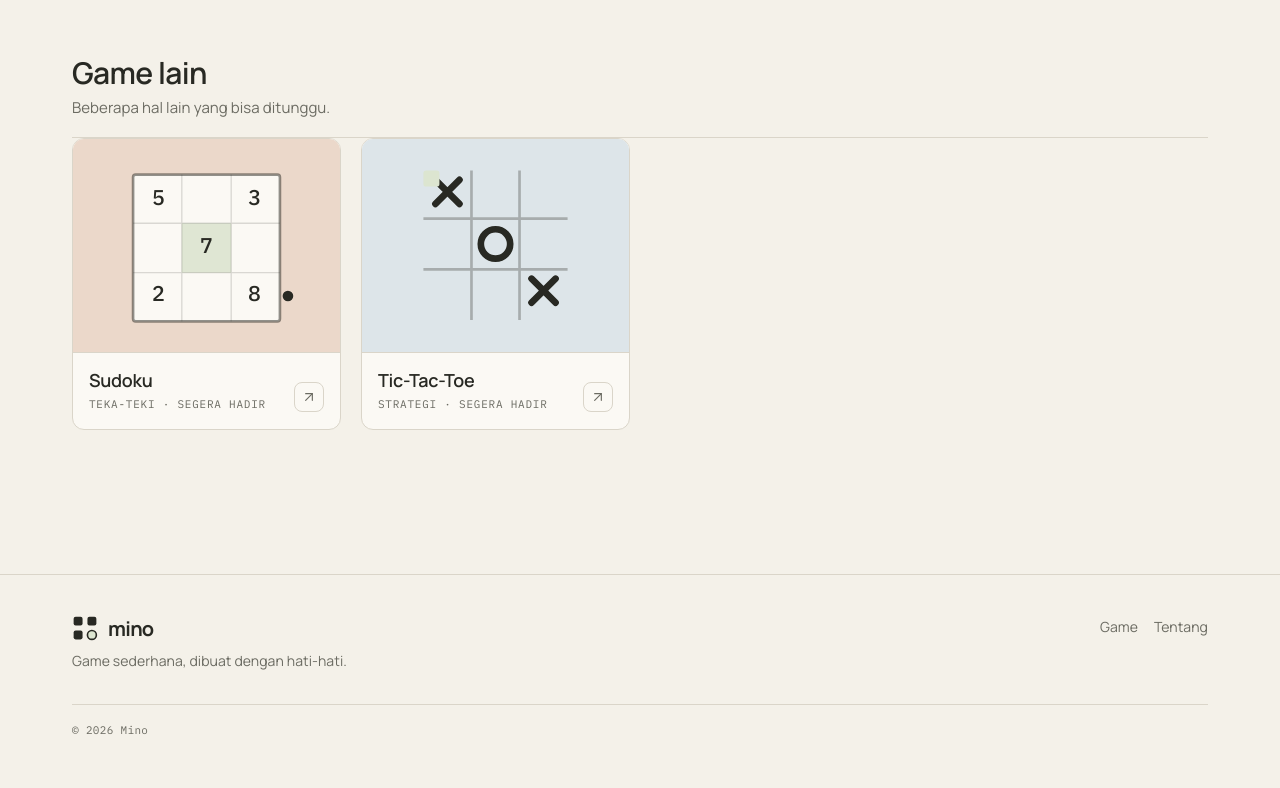
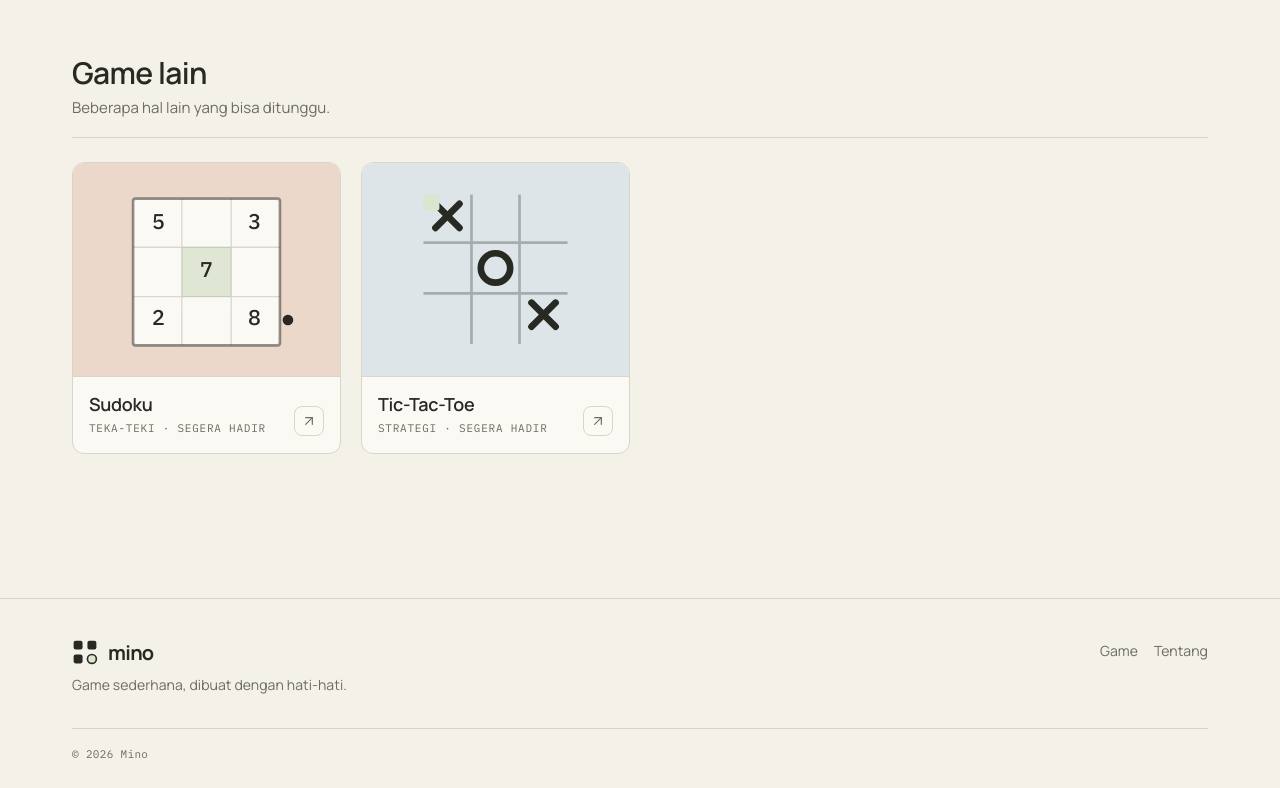
Before and after one commit to HA141User/Mino-, a React (Vite) app in the folder mino/: page /games/snake in a window 1280 px wide. Shown: the part 1210-1998 px from the top of the page. Before the commit the page ends 1974 px from the top, so only its background shows below. Built offline with nearby package versions, Linux system fonts and the light colour scheme.

Commit message:
add margin in game grid

```diff
--- a/mino/src/pages/GamePage.tsx
+++ b/mino/src/pages/GamePage.tsx
@@ -49,7 +49,9 @@ export function GamePage() {
             title="Game lain"
             description="Beberapa hal lain yang bisa ditunggu."
           />
-          <GameGrid games={related} />
+          <div className="game-related_grid">
+            <GameGrid games={related} />
+          </div>
         </section>
       ) : null}
     </div>
--- a/mino/src/styles/pages.css
+++ b/mino/src/styles/pages.css
@@ -463,6 +463,10 @@
   color: var(--color-muted);
 }
 
+.game-related_grid {
+  margin-top: var(--space-6);
+}
+
 @media (max-width: 900px) {
   .hero {
     padding-block: 3rem 2.5rem;
```
